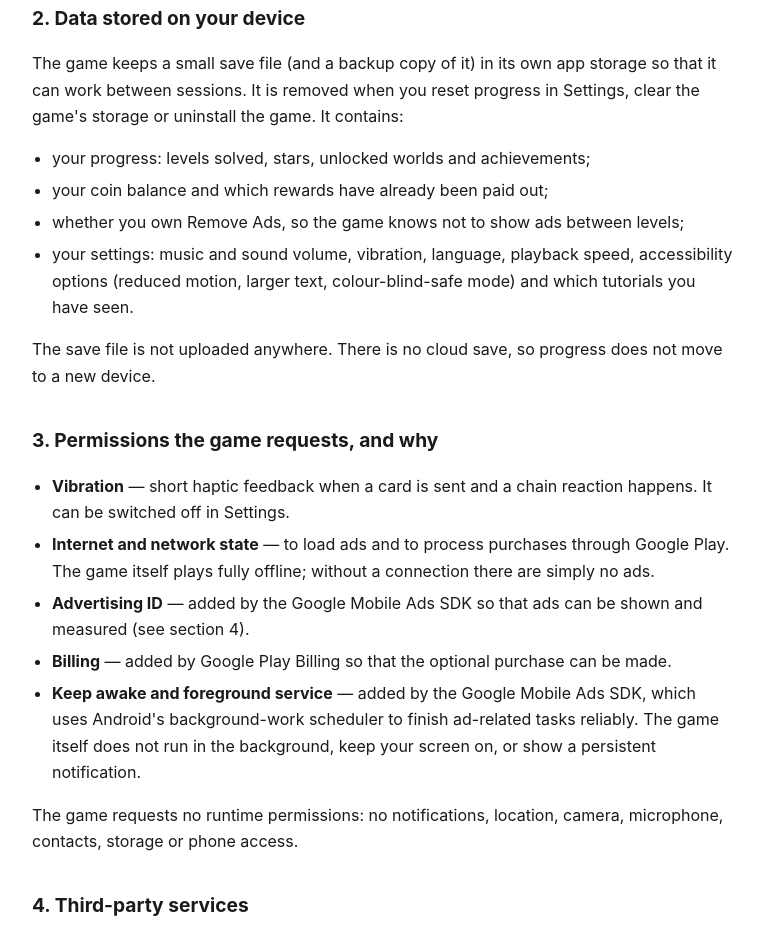
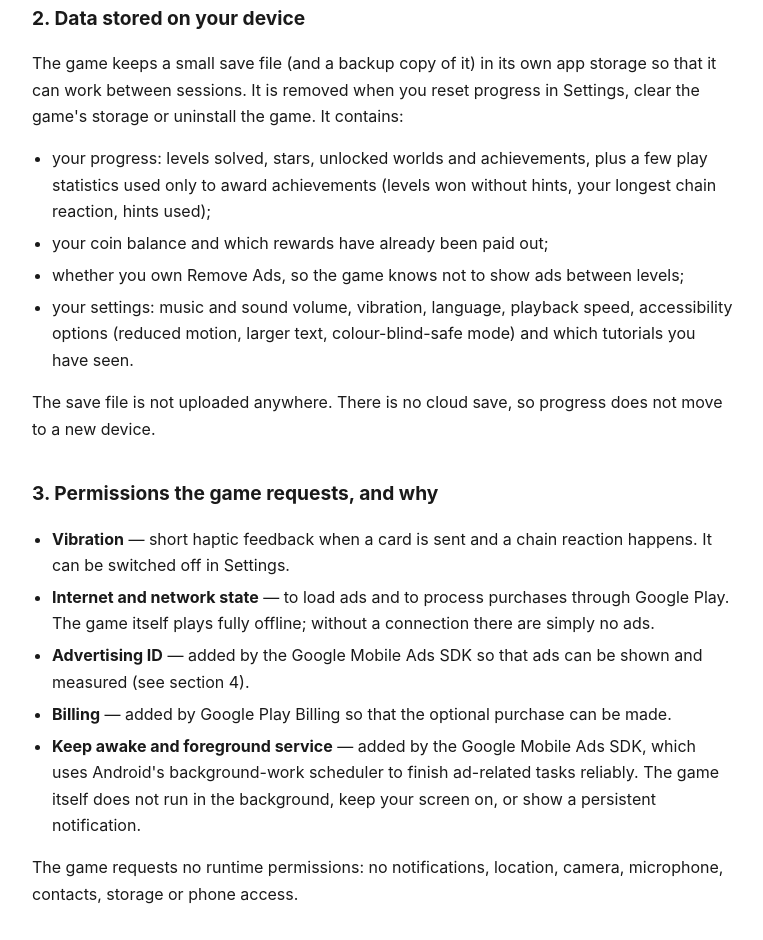
Before and after one commit to siddharthpattnaik/siddharthpattnaik.github.io, a plain HTML site: page legal/notificationdomino/privacy-android.html in a window 1280 px wide. Shown: the part 846-1786 px from the top of the page, without its empty margins (256-1019 px from the left). Drawn offline with Linux system fonts and the light colour scheme.

Commit message:
Legal: Notification Domino privacy lists local achievement stats
Co-Authored-By: Claude Opus 5.5 <noreply@anthropic.com>

```diff
--- a/legal/notificationdomino/privacy-android.html
+++ b/legal/notificationdomino/privacy-android.html
@@ -39,7 +39,9 @@ problems. Please do not send passwords or full payment-card details.</p>
 can work between sessions. It is removed when you reset progress in Settings, clear the game's
 storage or uninstall the game. It contains:</p>
 <ul>
-  <li>your progress: levels solved, stars, unlocked worlds and achievements;</li>
+  <li>your progress: levels solved, stars, unlocked worlds and achievements, plus a few play
+      statistics used only to award achievements (levels won without hints, your longest chain
+      reaction, hints used);</li>
   <li>your coin balance and which rewards have already been paid out;</li>
   <li>whether you own Remove Ads, so the game knows not to show ads between levels;</li>
   <li>your settings: music and sound volume, vibration, language, playback speed, accessibility
```
